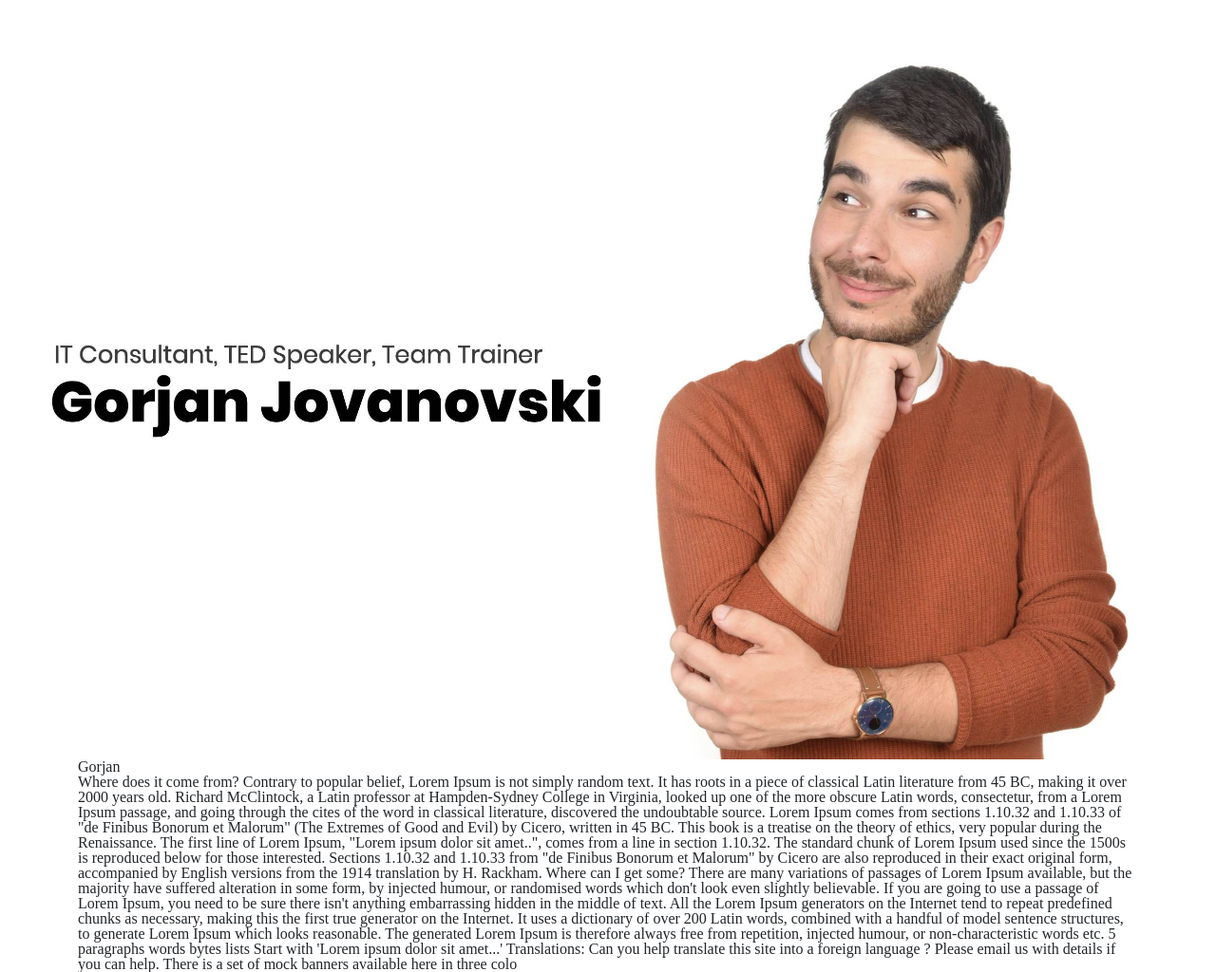
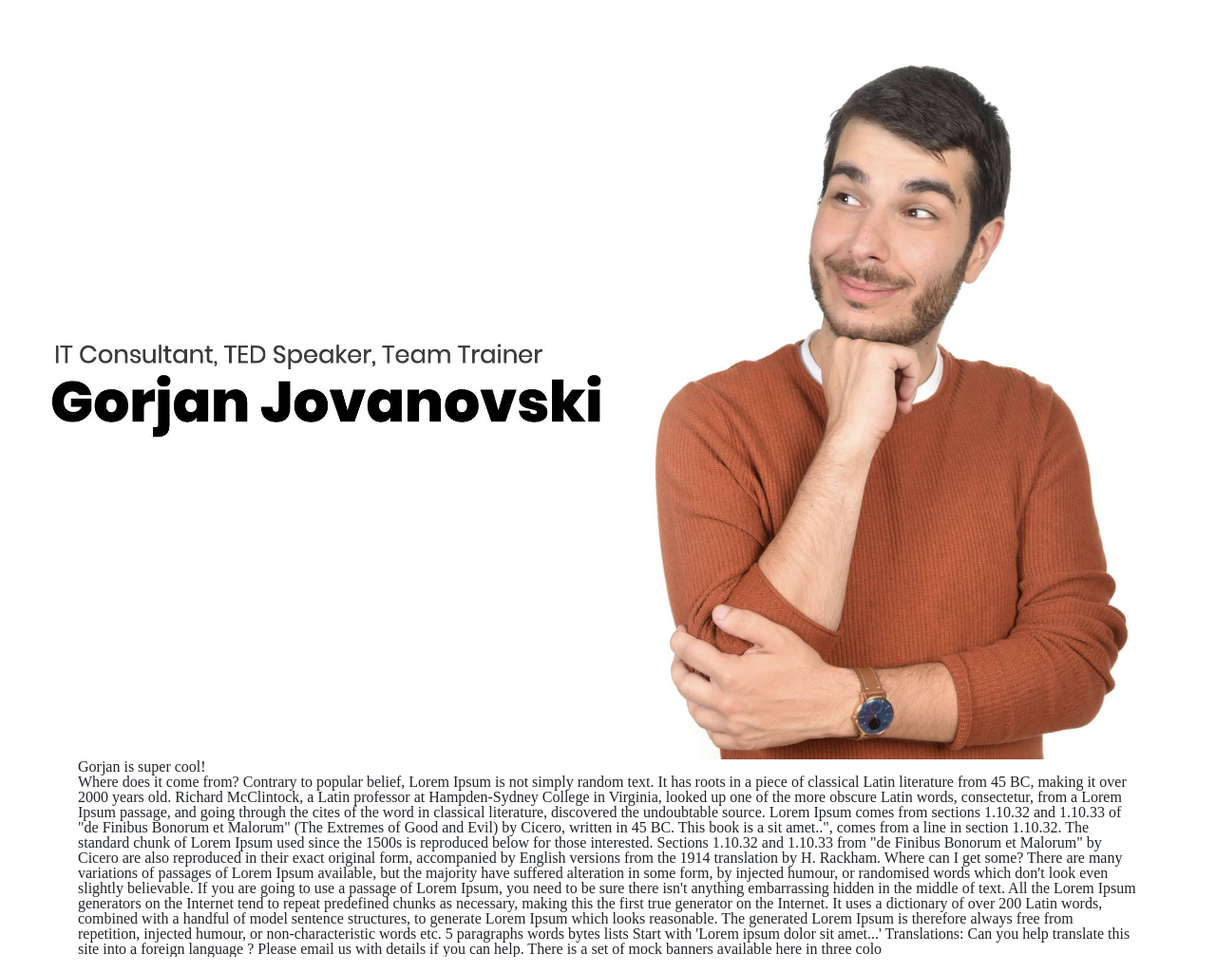
Before and after one commit to jovanovski/brainsterGroup5, a plain HTML site: page index.html in a window 1280 px wide. Shown: the whole page at 95% size. Drawn offline with nearby package versions, Linux system fonts and the light colour scheme.

Commit message:
Add better text to homepage

```diff
--- a/index.html
+++ b/index.html
@@ -33,7 +33,7 @@
     <div class="hero">
     </div>
     <div class="container">
-        <h1>Gorjan</h1>
+        <h1>Gorjan is super cool!</h1>
 
         Where does it come from?
         Contrary to popular belief, Lorem Ipsum is not simply random text. It has roots in a piece of classical Latin
@@ -45,8 +45,6 @@
         the word in classical literature, discovered the undoubtable source. Lorem Ipsum comes from sections 1.10.32 and
         1.10.33
         of "de Finibus Bonorum et Malorum" (The Extremes of Good and Evil) by Cicero, written in 45 BC. This book is a
-        treatise
-        on the theory of ethics, very popular during the Renaissance. The first line of Lorem Ipsum, "Lorem ipsum dolor
         sit
         amet..", comes from a line in section 1.10.32.
 
@@ -96,10 +94,10 @@
         $('.hero').parallax({ imageSrc: '/img/fb2.jpeg' });
 
 
-        // var age = 28; // integer (number)
-        // var name = "Gorjan Jovanovski"; // string
-        // var height = 178.9; // decimal
-        // var isMale = true; // boolean
+        var age = 28; // integer (number)
+        var name = "Gorjan Jovanovski"; // string
+        var height = 178.9; // decimal
+        var isMale = true; // boolean
 
         // INTEGERS
         // console.log(age);
```
